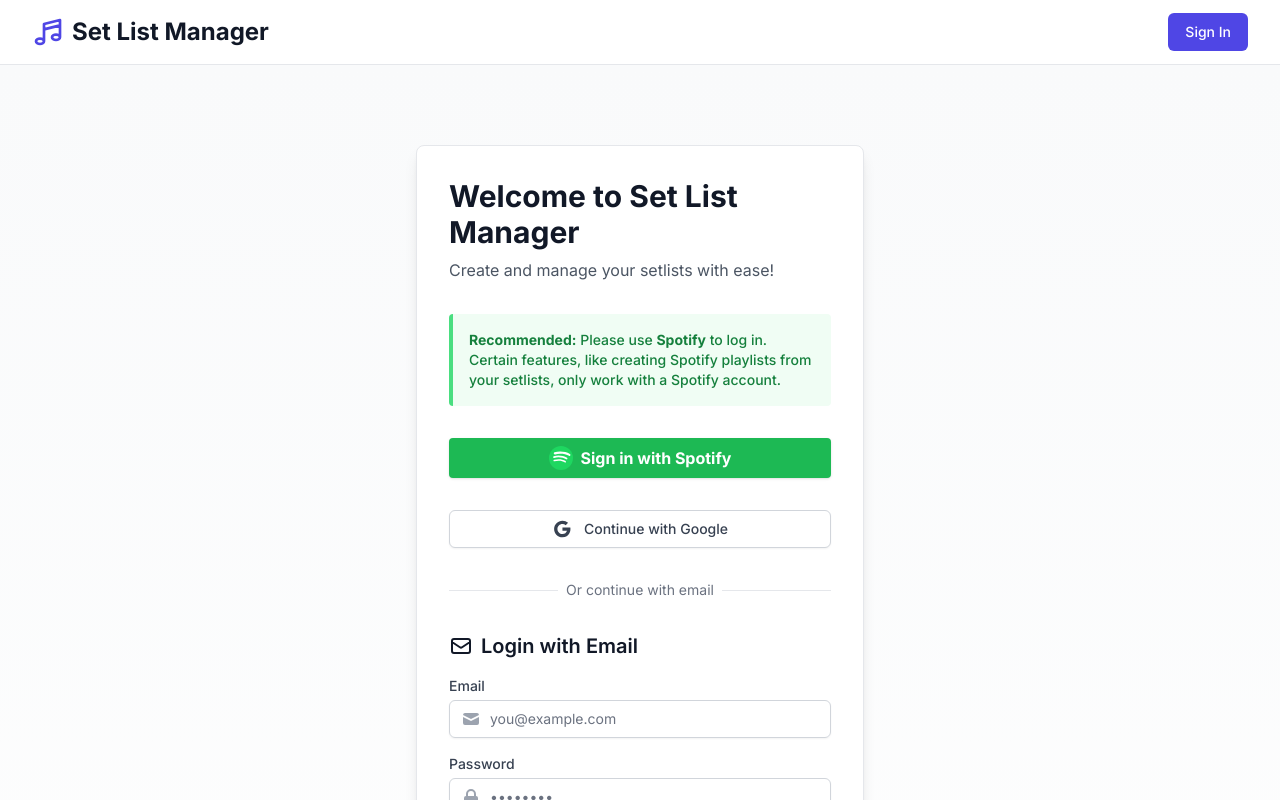
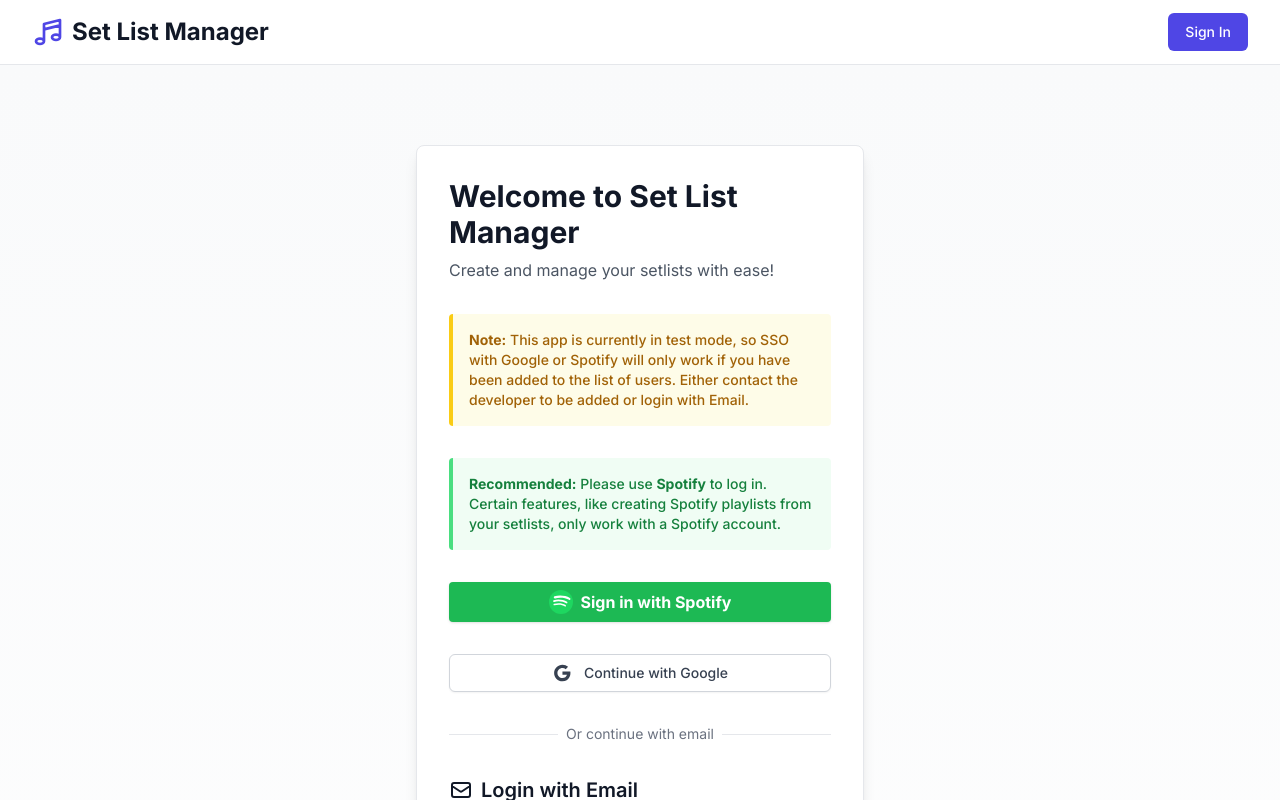
Before and after one commit to Aaron-Hoffman/setlist-manager, a Next.js app: page /login in a window 1280 px wide. Shown: the top 800 px of the page. Built offline with nearby package versions, Linux system fonts and the light colour scheme; no server answers.

Commit message:
Add messaging about SSO test mode

```diff
--- a/app/login/page.tsx
+++ b/app/login/page.tsx
@@ -36,6 +36,11 @@ const LoginPage = async () => {
                         )}
 
                         <div className="space-y-8">
+                            <div className="bg-yellow-50 border-l-4 border-yellow-400 p-4 rounded mb-2">
+                                <p className="text-sm text-yellow-700 font-medium">
+                                    <span className="font-bold">Note:</span> This app is currently in test mode, so SSO with Google or Spotify will only work if you have been added to the list of users. Either contact the developer to be added or login with Email.
+                                </p>
+                            </div>
                             <div className="bg-green-50 border-l-4 border-green-400 p-4 rounded mb-2">
                               <p className="text-sm text-green-700 font-medium">
                                 <span className="font-bold">Recommended:</span> Please use <span className="font-bold">Spotify</span> to log in. Certain features, like creating Spotify playlists from your setlists, only work with a Spotify account.
```
